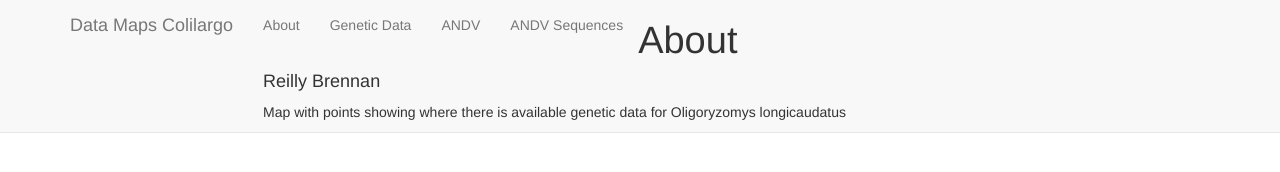
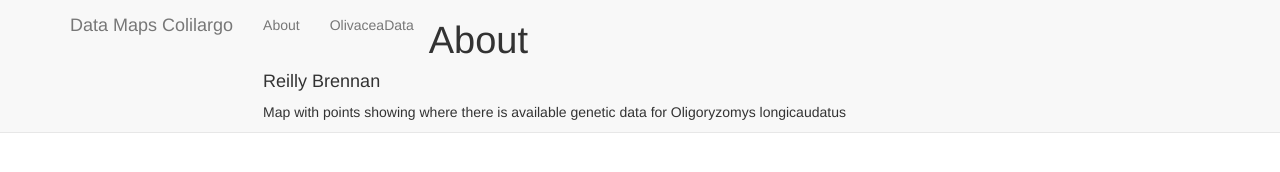
Before and after one commit to reillybren/olivacea, a plain HTML site: page index.html in a window 1280 px wide. Drawn offline with nearby package versions, Linux system fonts and the light colour scheme; some packages are replaced by stand-ins of ours.

Commit message:
Update index.html

```diff
--- a/index.html
+++ b/index.html
@@ -264,14 +264,9 @@ if (window.hljs) {
   <a href="index.html">About</a>
 </li>
 <li>
-  <a href="MapView.html">Genetic Data</a>
+  <a href="OlivaceaData.html">OlivaceaData</a>
 </li>
-<li>
-  <a href="ANDV.html">ANDV</a>
-</li>
-<li>
-  <a href="ANDVSeq.html">ANDV Sequences</a>
-</li>
+
 
 
 
```
